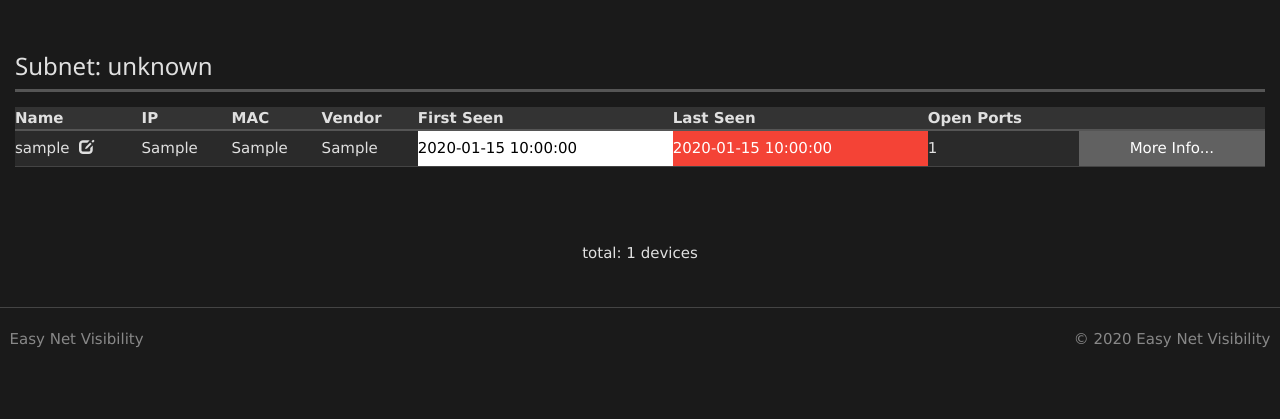
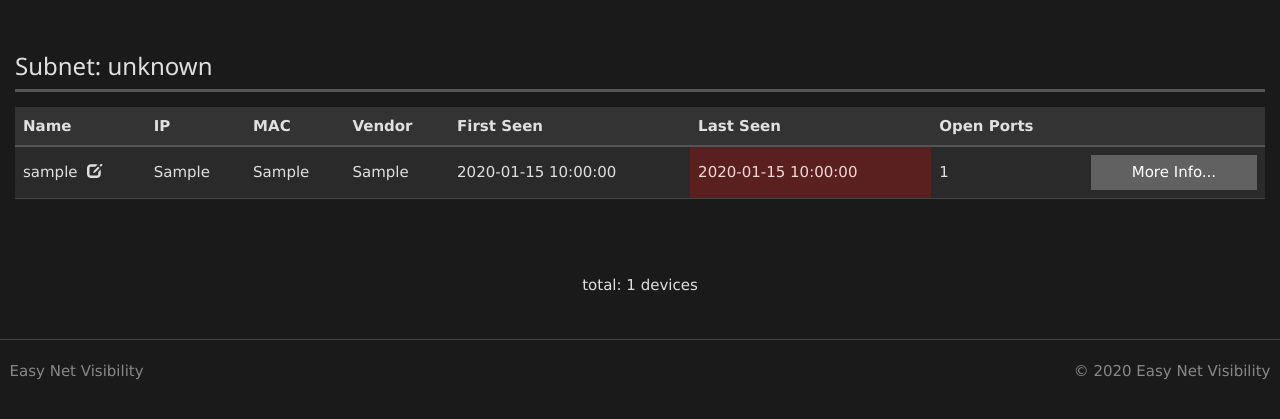
Before and after one commit to rdar-lab/easyNetVisibility, a Django app: page / in a window 1280 px wide. Shown: the part 52-471 px from the top of the page. Run offline with Django 3.2, Linux system fonts and the light colour scheme; a user stored in the database is signed in; tables that the repository leaves empty hold one stand-in row (values such as "Sample post"); some libraries are stand-ins or nearby versions.

Commit message:
Fix table cell backgrounds and add padding
- Override w3-white and w3-red classes for dark theme
- Add 8px padding to table cells (headers and body)
- First Seen and Last Seen columns now have dark backgrounds

Co-authored-by: rdar-lab <36108848+rdar-lab@users.noreply.github.com>

```diff
--- a/easyNetVisibility/server/server_django/easy_net_visibility/easy_net_visibility_server/static/css/local.css
+++ b/easyNetVisibility/server/server_django/easy_net_visibility/easy_net_visibility_server/static/css/local.css
@@ -86,6 +86,7 @@ table thead th {
   background-color: #333;
   color: #e0e0e0;
   border-bottom: 2px solid #555;
+  padding: 8px;
 }
 
 table tbody tr {
@@ -94,6 +95,18 @@ table tbody tr {
 
 table tbody td {
   color: #e0e0e0;
+  padding: 8px;
+}
+
+/* Override W3.CSS color classes for dark theme */
+table tbody td.w3-white {
+  background-color: #2a2a2a !important;
+  color: #e0e0e0 !important;
+}
+
+table tbody td.w3-red {
+  background-color: #5a1f1f !important;
+  color: #f8d7da !important;
 }
 
 hr {
```
